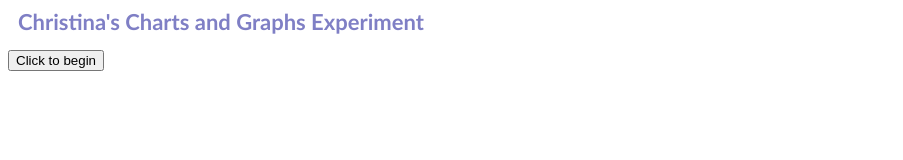
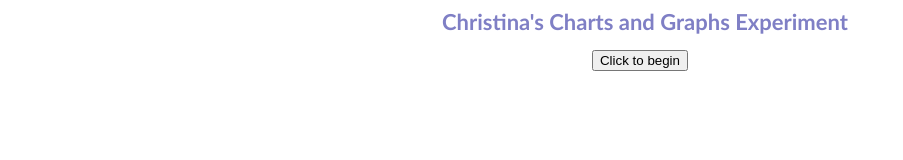
Before and after one commit to cjaiello/DataVisExperiment, a plain HTML site: page index.html in a window 1280 px wide. Shown: the whole page, without its empty margins (0-903 px from the left). Drawn offline with nearby package versions, Linux system fonts and the light colour scheme.

Commit message:
Updated index page, text is now centered

```diff
--- a/index.html
+++ b/index.html
@@ -9,6 +9,8 @@
 </style>
 
 <body>
-  <h1>Christina's Charts and Graphs Experiment</h1>
-  <button onClick="begin()">Click to begin</button>
+	<center>
+	  <h1>Christina's Charts and Graphs Experiment</h1>
+	  <button onClick="begin()">Click to begin</button>
+	</center>
 </body>
--- a/style.css
+++ b/style.css
@@ -4,7 +4,6 @@
 h1 {
   font-size: 22px;
   font-family: Calibri,Candara,Segoe,"Segoe UI",Optima,Arial,sans-serif;
-  text-align: left;
   padding-left: 10px;
   color: #7f7fc5;
 }
```
